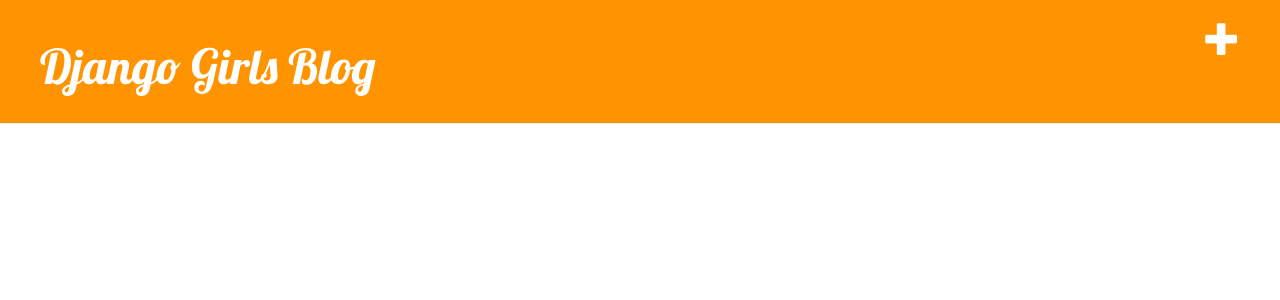
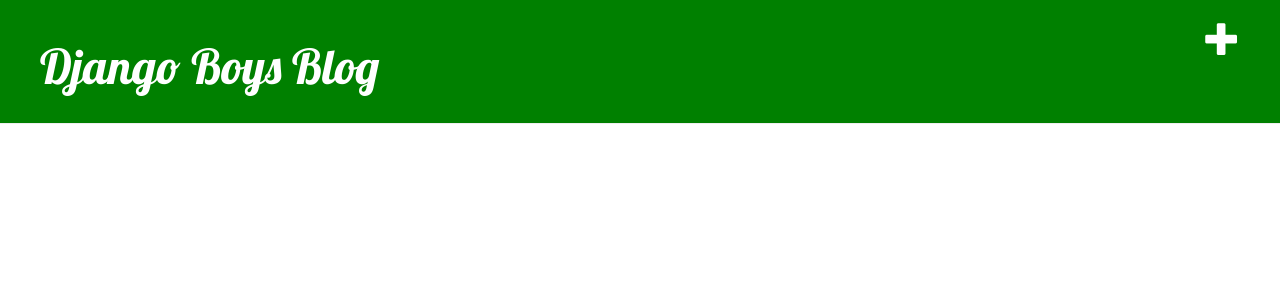
Before and after one commit to suelliton/djangoboys, a Django app: page / in a window 1280 px wide. Shown: the top 300 px of the page. Run offline with Django 3.2, Linux system fonts and the light colour scheme; data that the repository does not hold is empty; some libraries are stand-ins or nearby versions.

Commit message:
commit automatico

```diff
--- a/blog/static/css/blog.css
+++ b/blog/static/css/blog.css
@@ -1,7 +1,11 @@
 .page-header {
-    background-color: #ff9400;
+    background-color: green;
     margin-top: 0;
     padding: 20px 20px 20px 40px;
+}
+.body{
+background-color: rgb(50, 50, 50);
+
 }
 
 .page-header h1, .page-header h1 a, .page-header h1 a:visited, .page-header h1 a:active {
--- a/blog/templates/blog/base.html
+++ b/blog/templates/blog/base.html
@@ -10,7 +10,7 @@
       <body>
         <div class="page-header">
           <a href="{% url 'blog.views.post_new' %}" class="top-menu"><span class="glyphicon glyphicon-plus"></span></a>
-     <h1><a href="/">Django Girls Blog</a></h1>
+     <h1><a href="/">Django Boys Blog</a></h1>
 
  </div>
  <div class="content container">
```
Also changed, not shown: 1 other file.
